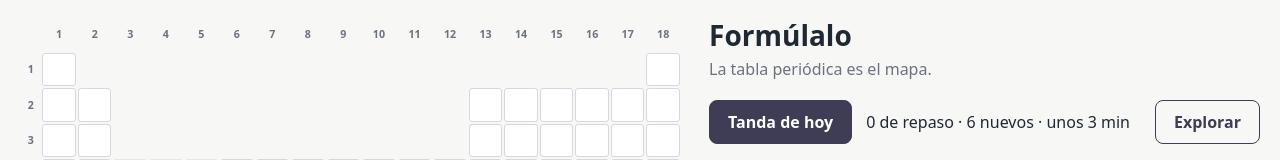
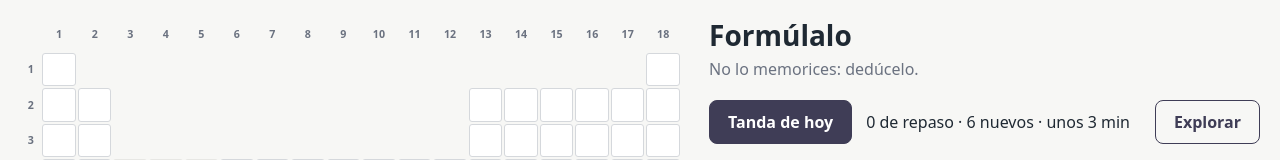
Before and after one commit to eubide/formulalo, a Svelte app: page / in a window 1280 px wide. Shown: the top 160 px of the page. Built offline with nearby package versions, Linux system fonts and the light colour scheme.

Commit message:
Replace the home tagline with one about deducing

```diff
--- a/src/pantallas/Portada.svelte
+++ b/src/pantallas/Portada.svelte
@@ -44,7 +44,7 @@
 <main class="pantalla">
   <header>
     <h1>Formúlalo</h1>
-    <p>La tabla periódica es el mapa.</p>
+    <p>No lo memorices: dedúcelo.</p>
   </header>
 
   <section class="hoy">
```
